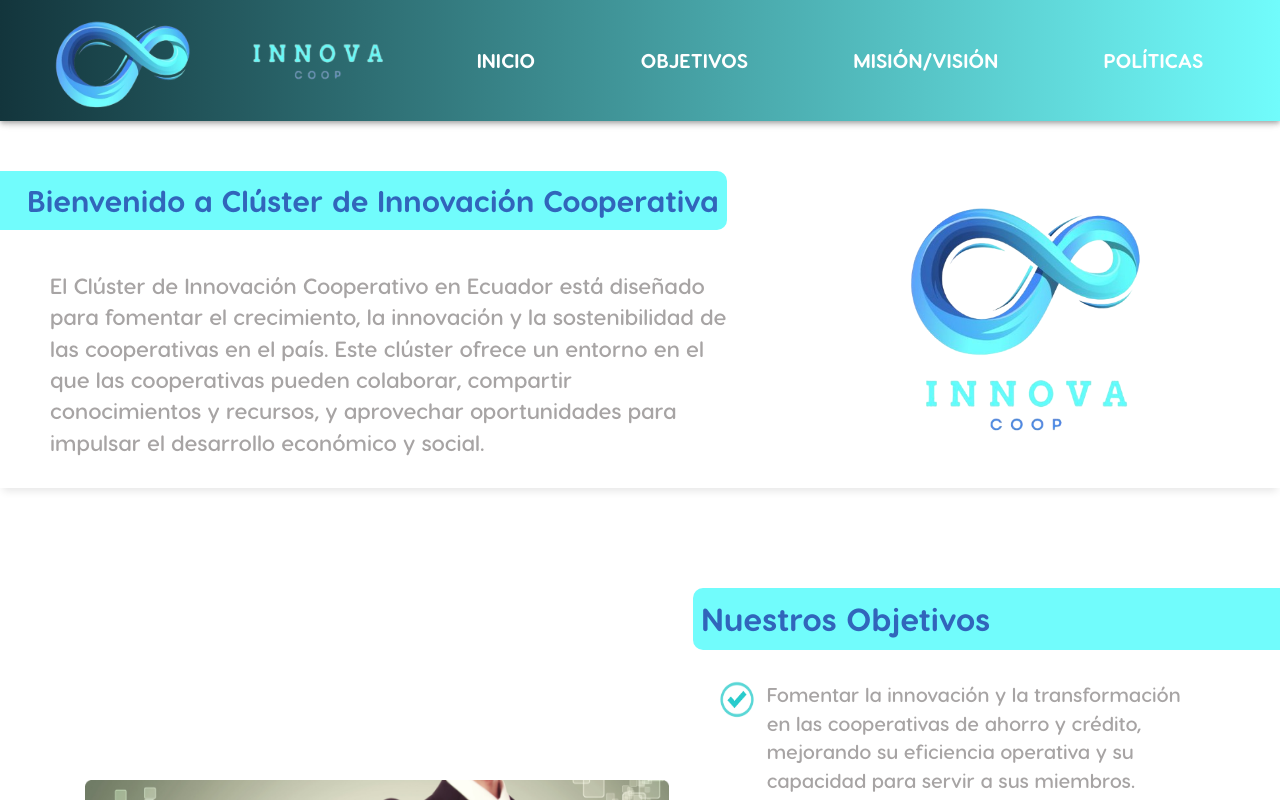
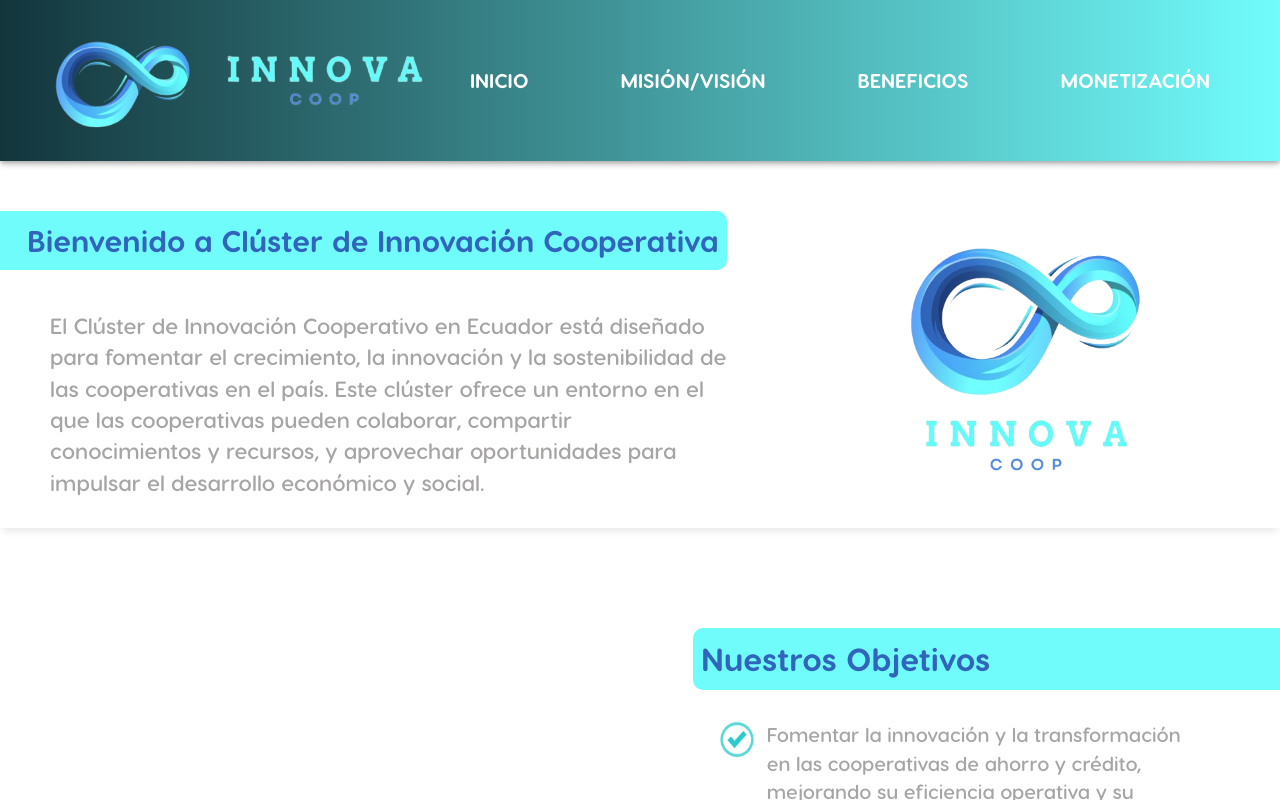
Before and after one commit to ccxnu/borrador-innova, a React (Vite) app: page / in a window 1280 px wide. Shown: the top 800 px of the page. Built offline with nearby package versions, Linux system fonts and the light colour scheme.

Commit message:
Borrador 4

```diff
--- a/src/components/header/Header.jsx
+++ b/src/components/header/Header.jsx
@@ -9,7 +9,6 @@ const Header = () => {
   const [appBarHeight, setAppBarHeight] = useState(0);
 
   useEffect(() => {
-    // Calcula la altura del AppBar dinámicamente
     const appBarElement = document.getElementById('app-bar');
     if (appBarElement) {
       setAppBarHeight(appBarElement.offsetHeight);
@@ -74,7 +73,7 @@ const Header = () => {
           backgroundImage: `linear-gradient(to right, ${theme.palette.third.main}, ${theme.palette.primary.main})`,
         }}
       >
-        <Toolbar sx={{ justifyContent: 'space-between', alignItems: 'center' }}>
+        <Toolbar sx={{ justifyContent: 'space-between', alignItems: 'center', padding:'20px' }}>
           <Box
             sx={{
               flexGrow: 1,
@@ -105,18 +104,18 @@ const Header = () => {
                 </Button>
               </Grid>
               <Grid item>
-                <Button variant="text" color="fifth" sx={{ fontSize: '20px' }} onClick={handleMenuItemClick("#objetivos")}>
-                <strong>OBJETIVOS</strong>
-                </Button>
-              </Grid>
-              <Grid item>
                 <Button variant="text" color="fifth" sx={{ fontSize: '20px' }} onClick={handleMenuItemClick("#mision-vision")}>
                 <strong>MISIÓN/VISIÓN</strong>
                 </Button>
               </Grid>
               <Grid item>
-                <Button variant="text" color="fifth" sx={{ fontSize: '20px' }} onClick={handleMenuItemClick("#politicas")}>
-                <strong>POLÍTICAS</strong>
+                <Button variant="text" color="fifth" sx={{ fontSize: '20px' }} onClick={handleMenuItemClick("#beneficios")}>
+                <strong>BENEFICIOS</strong>
+                </Button>
+              </Grid>
+              <Grid item>
+                <Button variant="text" color="fifth" sx={{ fontSize: '20px' }} onClick={handleMenuItemClick("#monetizacion")}>
+                <strong>MONETIZACIÓN</strong>
                 </Button>
               </Grid>
             </Grid>
```
Also changed, not shown: public/static/Innova.png.
